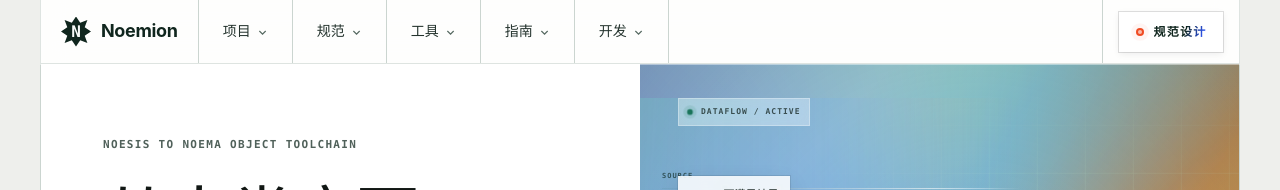
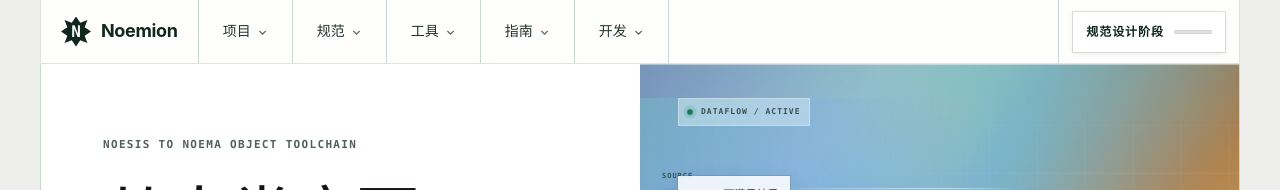
Before and after one commit to Noemion/noemion.github.io, a Jekyll site: the page built from index.html, in a window 1280 px wide. Shown: the top 190 px of the page. Built offline with Jekyll 4.4.1, drawn with Linux system fonts in a browser that asks for light colours.

Commit message:
Refine header stage activity indicator

```diff
--- a/_data/project_timeline.yml
+++ b/_data/project_timeline.yml
@@ -5,7 +5,7 @@ current_stage_id: specification-binary-core-design
 
 header:
   label: 当前阶段
-  value: 规范设计
+  value: 规范设计阶段
   href: /development/current-stage.html
   title: 查看当前项目阶段与进度时间线
 
--- a/_includes/site-header.html
+++ b/_includes/site-header.html
@@ -5,7 +5,7 @@
   <div class="header-inner global-header-inner">
     <a class="brand global-brand" data-site-root href="{{ '/index.html' | relative_url }}"><span class="portal-brand-mark" aria-hidden="true">N</span><span>Noemion</span></a>
     <nav class="global-primary-nav" data-global-nav aria-label="主要导航"></nav>
-    <a class="global-stage-link" data-portal-stage href="{{ project_timeline.header.href | relative_url }}" aria-label="{{ project_timeline.header.label | escape }}：{{ current_stage.title | escape }}" title="{{ project_timeline.header.title | escape }}"><strong class="global-stage-value" data-stage-value="{{ project_timeline.header.value | escape }}"><span class="global-stage-progress" aria-hidden="true"></span><span class="global-stage-text">{{ project_timeline.header.value | escape }}</span></strong></a>
+    <a class="global-stage-link" data-portal-stage href="{{ project_timeline.header.href | relative_url }}" aria-label="{{ project_timeline.header.label | escape }}：{{ current_stage.title | escape }}" title="{{ project_timeline.header.title | escape }}"><strong class="global-stage-value" data-stage-value="{{ project_timeline.header.value | escape }}"><span class="global-stage-text">{{ project_timeline.header.value | escape }}</span><span class="global-stage-progress" aria-hidden="true"></span></strong></a>
     <details class="directory-panel global-directory-panel">
       <summary><span>导航</span><span class="portal-menu-icon" aria-hidden="true"></span></summary>
       <nav data-directory aria-label="项目目录"></nav>
--- a/assets/directory.css
+++ b/assets/directory.css
@@ -285,7 +285,7 @@ body .global-nav-trigger:active{transform:scale(.96)}
 }
 .global-nav-card:hover i{opacity:1;filter:blur(0);transform:translateX(4px) scale(1)}
 body .global-stage-link{
-  display:grid;place-items:center;min-width:136px;align-self:stretch;padding:10px 16px;color:var(--heading);
+  display:grid;place-items:center;min-width:176px;align-self:stretch;padding:10px 14px;color:var(--heading);
   border-left:1px solid var(--rule);font-size:13px;font-weight:700;text-decoration:none;
   transition-property:background-color,color,transform;transition-duration:150ms;transition-timing-function:var(--ease)
 }
@@ -293,44 +293,30 @@ body .global-stage-link:visited{color:var(--heading)}
 body .global-stage-link:hover{background:var(--paper-subtle)}
 body .global-stage-link:active{transform:scale(.96)}
 .global-stage-value{
-  position:relative;isolation:isolate;display:flex;align-items:center;justify-content:center;gap:10px;
-  min-width:104px;min-height:40px;padding:7px 15px;overflow:hidden;color:#10261e;background:#fff;
+  display:flex;align-items:center;justify-content:center;gap:10px;min-width:148px;min-height:40px;
+  padding:7px 13px;color:#10261e;background:#fff;
   box-shadow:0 0 0 1px rgba(0,0,0,.12),0 2px 7px rgba(0,0,0,.07);
-  font-size:12px;font-weight:820;letter-spacing:.1em;line-height:1;white-space:nowrap;
+  font-size:12px;font-weight:820;letter-spacing:.08em;line-height:1;white-space:nowrap;
   transition-property:box-shadow,transform;transition-duration:150ms;transition-timing-function:var(--ease)
 }
+.global-stage-text{color:#10261e}
 .global-stage-progress{
-  position:relative;z-index:1;flex:0 0 auto;width:8px;height:8px;border-radius:50%;background:#f04b23;
-  box-shadow:0 0 0 0 rgba(240,75,35,.28);animation:global-stage-pulse 1800ms var(--ease) infinite
+  position:relative;flex:0 0 auto;width:38px;height:4px;overflow:hidden;border-radius:999px;
+  background:rgba(16,38,30,.13);box-shadow:inset 0 0 0 1px rgba(16,38,30,.08)
 }
 .global-stage-progress::after{
-  content:"";position:absolute;inset:2px;border-radius:inherit;background:#fff;opacity:.62
-}
-.global-stage-text{
-  position:relative;z-index:1;color:transparent;background-image:linear-gradient(110deg,#10261e 0 32%,#3158ff 52%,#f04b23 74%,#10261e 100%);
-  background-size:190% 100%;background-clip:text;-webkit-background-clip:text;-webkit-text-fill-color:transparent;
-  animation:global-stage-text-flow 3200ms ease-in-out infinite alternate
-}
-.global-stage-value::after{
-  content:"";position:absolute;top:-45%;bottom:-45%;left:-34%;width:22%;z-index:0;
-  background:linear-gradient(90deg,transparent,rgba(49,88,255,.12),rgba(240,75,35,.08),transparent);opacity:.5;
-  transform:translateX(0) rotate(14deg);animation:global-stage-sheen 3600ms ease-in-out infinite
+  content:"";position:absolute;top:0;bottom:0;left:0;width:46%;border-radius:inherit;
+  background:linear-gradient(90deg,#3158ff 0%,#68d7b2 52%,#f04b23 100%);
+  opacity:0;transform:translateX(-140%) scaleX(.72);
+  animation:global-stage-progress-loop 1700ms cubic-bezier(.45,0,.35,1) infinite
 }
 body .global-stage-link:hover .global-stage-value{
   box-shadow:0 0 0 1px rgba(0,0,0,.18),0 4px 12px rgba(0,0,0,.1);transform:translateY(-1px)
 }
-@keyframes global-stage-pulse{
-  0%,100%{box-shadow:0 0 0 0 rgba(240,75,35,.28)}
-  50%{box-shadow:0 0 0 6px rgba(240,75,35,0)}
-}
-@keyframes global-stage-text-flow{
-  from{background-position:0 0}
-  to{background-position:100% 0}
-}
-@keyframes global-stage-sheen{
-  0%,32%{transform:translateX(0) rotate(14deg);opacity:0}
-  48%{opacity:.5}
-  68%,100%{transform:translateX(620%) rotate(14deg);opacity:0}
+@keyframes global-stage-progress-loop{
+  0%{opacity:0;transform:translateX(-140%) scaleX(.72)}
+  12%,72%{opacity:1}
+  90%,100%{opacity:0;transform:translateX(320%) scaleX(1)}
 }
 body .global-directory-panel{display:none}
 
@@ -458,8 +444,9 @@ body .global-directory-panel{display:none}
 @media(max-width:520px){
   body .global-brand{padding-inline:12px}
   body .global-brand .portal-brand-mark{width:28px;height:28px}
-  body .global-stage-link{min-width:104px;padding:10px}
-  .global-stage-value{min-width:96px;padding-inline:12px}
+  body .global-stage-link{min-width:142px;padding:10px 8px}
+  .global-stage-value{min-width:126px;gap:8px;padding-inline:10px;font-size:11px;letter-spacing:.06em}
+  .global-stage-progress{width:30px}
 }
 
 :root[data-resolved-theme="dark"] body .global-brand .portal-brand-mark{color:#10261e;background:#f0f6f3}
@@ -468,5 +455,5 @@ body .global-directory-panel{display:none}
   body .global-brand,body .global-nav-trigger,.global-nav-caret,.global-nav-menu,.global-nav-card,.global-nav-card::after,
   .global-nav-visual svg,.global-nav-card i,body .global-stage-link,.global-stage-value,
   .docs-rail-links a,.site-header .directory-panel nav{transition-duration:0s!important;transition-delay:0s!important}
-  .global-stage-progress,.global-stage-text,.global-stage-value::after{animation:none!important}
+  .global-stage-progress::after{animation:none!important;opacity:1;transform:translateX(108%) scaleX(.74)}
 }
```
Also changed, not shown: design-system/components-motion.md (+1 -0 lines), design-system/global-shell.md (+1 -1 lines), tests/site_quality_test.py (+20 -8 lines), README.md.
